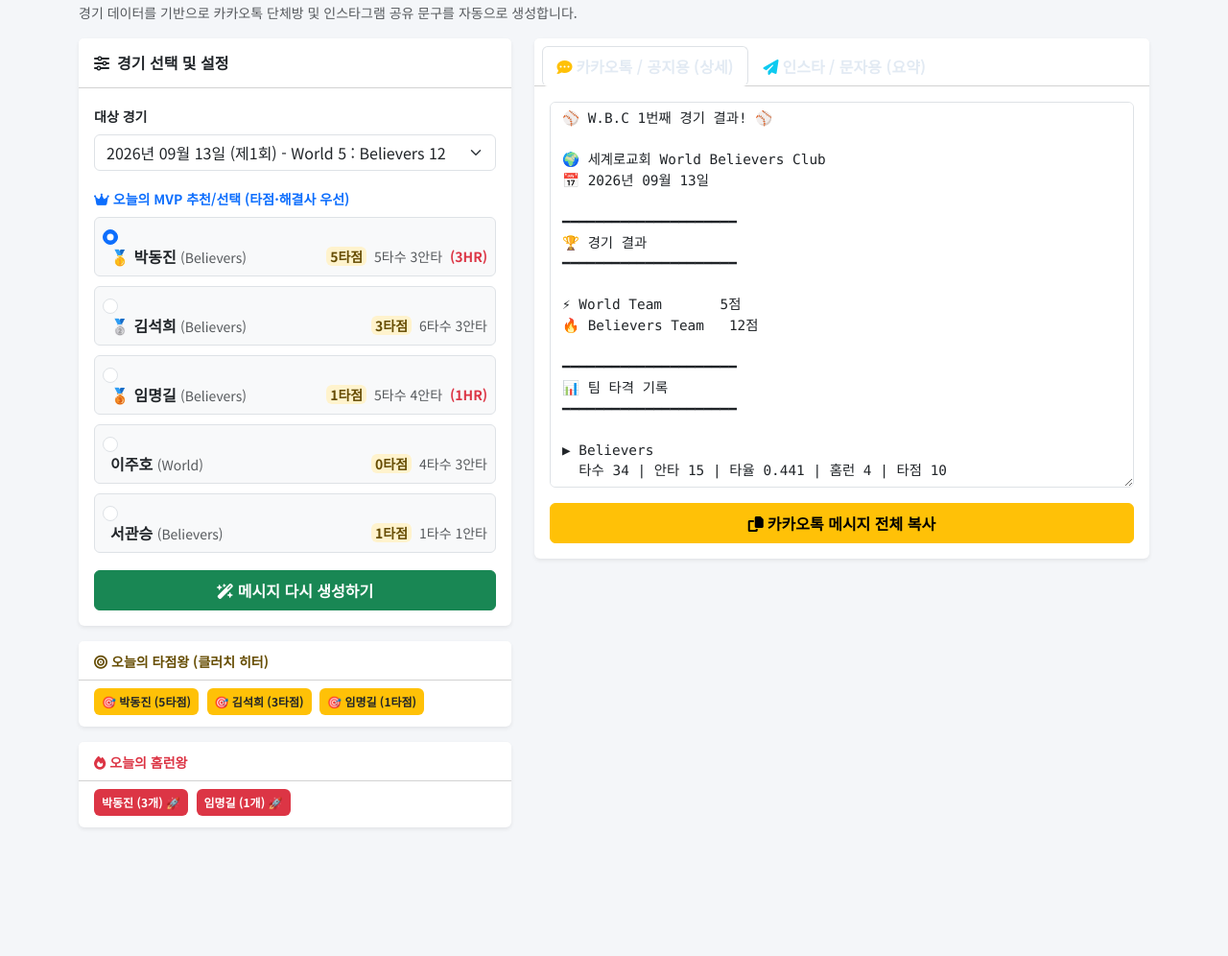
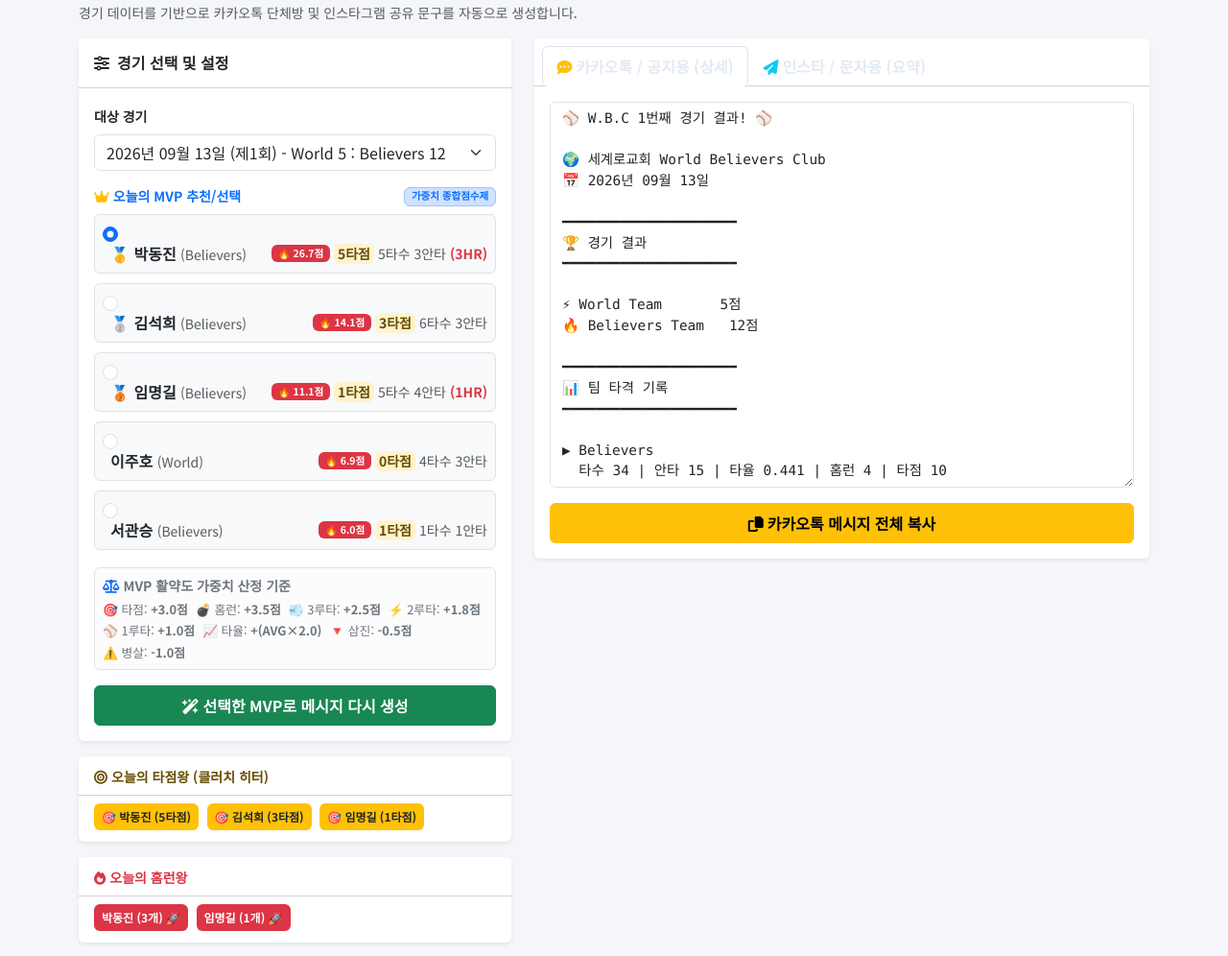
Before and after one commit to Irum725/WBC, a Flask app: page /sns/1 in a window 1280 px wide. Shown: the part 141-1137 px from the top of the page at 96% size. Run offline with Flask 3, Linux system fonts and the light colour scheme; data comes from the database, SQL or seed files in the repository.

Commit message:
feat: implement comprehensive weighted scoring system for MVP selection and update documentation

```diff
--- a/app.py
+++ b/app.py
@@ -337,6 +337,33 @@ def history():
     conn.close()
     return render_template('history.html', games=games, fmt_date=fmt_date)
 
+def calc_mvp_points(r):
+    """
+    [WBC 공인 경기 MVP 종합 활약도 점수 산정 공식]
+    1. 타점 (득점 직접 기여 / 해결사 능력): +3.0점 (가장 중요)
+    2. 홈런 (장타 & 득점): +3.5점
+    3. 3루타: +2.5점
+    4. 2루타: +1.8점
+    5. 1루타(단타): +1.0점
+    6. 타율 보너스 (안타 생산율): (타율 * 2.0)점
+    7. 삼진(아웃 기여 감점): -0.5점
+    8. 병살타(찬스 무산 감점): -1.0점
+    """
+    if not r or r['ab'] <= 0:
+        return 0.0
+
+    singles = r['singles'] if 'singles' in r.keys() else max(0, r['hits'] - (r['doubles'] or 0) - (r['triples'] or 0) - (r['hr'] or 0))
+    doubles = r['doubles'] or 0
+    triples = r['triples'] or 0
+    hr = r['hr'] or 0
+    rbi = r['rbi'] or 0
+    avg = r['avg'] or 0.0
+    k = r['k'] if 'k' in r.keys() else 0
+    dp = r['dp'] if 'dp' in r.keys() else 0
+
+    pts = (rbi * 3.0) + (hr * 3.5) + (triples * 2.5) + (doubles * 1.8) + (singles * 1.0) + (avg * 2.0) - (k * 0.5) - (dp * 1.0)
+    return round(max(0.0, pts), 1)
+
 @app.route('/sns')
 @app.route('/sns/<int:gid>')
 def sns_page(gid=None):
@@ -345,20 +372,20 @@ def sns_page(gid=None):
     sel = None; recs = []; mvp_cands = []; hr_list = []; rbi_list = []
     if gid:
         sel = conn.execute('SELECT * FROM games WHERE id=?',(gid,)).fetchone()
-        recs = conn.execute('''
+        raw_recs = conn.execute('''
             SELECT p.name,p.team,br.ab,br.hits,br.singles,br.doubles,
-                   br.triples,br.hr,br.rbi,br.avg,br.slg,br.k,br.batting_order
+                   br.triples,br.hr,br.rbi,br.avg,br.slg,br.k,br.dp,br.batting_order
             FROM batting_records br JOIN players p ON p.id=br.player_id
             WHERE br.game_id=? ORDER BY br.rbi DESC, br.hits DESC, br.avg DESC
         ''',(gid,)).fetchall()
 
-        # MVP 추천 점수 산정: (타점 * 2.0) + (안타 * 1.5) + (홈런 * 2.0) + (타율 * 1.0)
-        # 점수를 뽑아내는 해결사/클러치 능력을 최우선 평가
-        def mvp_score(r):
-            if r['ab'] <= 0: return -1
-            return (r['rbi'] * 2.5) + (r['hits'] * 1.5) + (r['hr'] * 2.0) + (r['avg'] or 0)
+        recs = []
+        for r in raw_recs:
+            rd = dict(r)
+            rd['mvp_pts'] = calc_mvp_points(r)
+            recs.append(rd)
 
-        mvp_cands = sorted([r for r in recs if r['ab'] > 0], key=mvp_score, reverse=True)[:5]
+        mvp_cands = sorted([r for r in recs if r['ab'] > 0], key=lambda x: x['mvp_pts'], reverse=True)[:5]
         hr_list   = sorted([r for r in recs if r['hr'] > 0], key=lambda x: -x['hr'])
         rbi_list  = sorted([r for r in recs if r['rbi'] > 0], key=lambda x: -x['rbi'])
     conn.close()
@@ -377,7 +404,7 @@ def sns_generate():
     if not game: return jsonify({'err':'없음'}),404
     recs = conn.execute('''
         SELECT p.name,p.team,br.ab,br.hits,br.singles,br.doubles,
-               br.triples,br.hr,br.rbi,br.avg,br.slg
+               br.triples,br.hr,br.rbi,br.avg,br.slg,br.k,br.dp
         FROM batting_records br JOIN players p ON p.id=br.player_id
         WHERE br.game_id=? ORDER BY br.avg DESC,br.hits DESC
     ''',(gid,)).fetchall()
@@ -388,7 +415,13 @@ def sns_generate():
     ws_score = game['world_score'] if game['world_score'] is not None else '?'
     bs_score = game['believers_score'] if game['believers_score'] is not None else '?'
 
-    distinct_teams = sorted(list(set(r['team'] for r in recs)))
+    rec_list = []
+    for r in recs:
+        rd = dict(r)
+        rd['mvp_pts'] = calc_mvp_points(r)
+        rec_list.append(rd)
+
+    distinct_teams = sorted(list(set(r['team'] for r in rec_list)))
     def ts(rs):
         ab=sum(r['ab'] for r in rs); h=sum(r['hits'] for r in rs)
         hr=sum(r['hr'] for r in rs)
@@ -397,25 +430,20 @@ def sns_generate():
 
     team_stats_blocks = []
     for tname in distinct_teams:
-        trs = [r for r in recs if r['team']==tname]
+        trs = [r for r in rec_list if r['team']==tname]
         tab, th, thr, trbi, tavg = ts(trs)
         team_stats_blocks.append(f"▶ {tname}\n  타수 {tab} | 안타 {th} | 타율 {tavg:.3f} | 홈런 {thr} | 타점 {trbi}")
 
     team_stats_str = "\n\n".join(team_stats_blocks)
 
-    # MVP 추천 점수 산정: 타점을 최우선 반영
-    def mvp_score(r):
-        if r['ab'] <= 0: return -1
-        return (r['rbi'] * 2.5) + (r['hits'] * 1.5) + (r['hr'] * 2.0) + (r['avg'] or 0)
-
-    sorted_hitters = sorted([r for r in recs if r['ab'] > 0], key=mvp_score, reverse=True)
-    hr_lead = sorted([r for r in recs if r['hr'] > 0], key=lambda x: -x['hr'])
-    rbi_lead = sorted([r for r in recs if r['rbi'] > 0], key=lambda x: -x['rbi'])
+    sorted_hitters = sorted([r for r in rec_list if r['ab'] > 0], key=lambda x: x['mvp_pts'], reverse=True)
+    hr_lead = sorted([r for r in rec_list if r['hr'] > 0], key=lambda x: -x['hr'])
+    rbi_lead = sorted([r for r in rec_list if r['rbi'] > 0], key=lambda x: -x['rbi'])
 
     # MVP 선수 정보 추출
     mvp_row = None
     if mvp:
-        for r in recs:
+        for r in rec_list:
             if r['name'] == mvp:
                 mvp_row = r
                 break
@@ -425,7 +453,11 @@ def sns_generate():
     mvp_detail = ""
     if mvp_row:
         mvp_name = mvp_row['name']
-        mvp_detail = f" ({mvp_row['ab']}타수 {mvp_row['hits']}안타 {mvp_row['rbi']}타점, 타율 {mvp_row['avg']:.3f})"
+        mvp_pts = mvp_row.get('mvp_pts', calc_mvp_points(mvp_row))
+        mvp_detail = f" [🔥 종합 {mvp_pts}점 | {mvp_row['ab']}타수 {mvp_row['hits']}안타 {mvp_row['rbi']}타점"
+        if mvp_row['hr'] > 0:
+            mvp_detail += f" {mvp_row['hr']}홈런"
+        mvp_detail += f", 타율 {mvp_row['avg']:.3f}]"
     else:
         mvp_name = mvp or '—'
 
@@ -441,8 +473,9 @@ def sns_generate():
     top5 = ''
     for i, r in enumerate(sorted_hitters[:5]):
         m = medals[i] if i < 3 else f'  {i+1}'
-        top5 += f"\n   {m} {r['name']}  {r['ab']}타수 {r['hits']}안타  {r['rbi']}타점  타율 {r['avg']:.3f}"
-        if r['hr'] > 0: top5 += f"  (홈런 {r['hr']})"
+        top5 += f"\n   {m} {r['name']}  {r['mvp_pts']}점 ({r['ab']}타수 {r['hits']}안타 {r['rbi']}타점"
+        if r['hr'] > 0: top5 += f" {r['hr']}홈런"
+        top5 += f" 타율 {r['avg']:.3f})"
 
     long_msg = f"""⚾ W.B.C {gnum}번째 경기 결과! ⚾
 
@@ -467,7 +500,7 @@ def sns_generate():
 ━━━━━━━━━━━━━━━━━━━━━
 
 🏅 MVP: {mvp_name} 형제{mvp_detail}{rbi_line}{hr_line}
-📈 활약 타자 TOP 5{top5}
+📈 활약 타자 TOP 5 (가중치 종합점수순){top5}
 
 ━━━━━━━━━━━━━━━━━━━━━
 
@@ -479,7 +512,7 @@ def sns_generate():
     lead_hitter_info = "—"
     if sorted_hitters:
         lh = sorted_hitters[0]
-        lead_hitter_info = f"{lh['name']} ({lh['ab']}타수 {lh['hits']}안타 {lh['rbi']}타점 타율 {lh['avg']:.3f})"
+        lead_hitter_info = f"{lh['name']} [🔥 {lh['mvp_pts']}점] ({lh['ab']}타수 {lh['hits']}안타 {lh['rbi']}타점 타율 {lh['avg']:.3f})"
 
     short_msg = f"""⚾ W.B.C 경기 결과 | {dstr}
 
@@ -487,7 +520,7 @@ def sns_generate():
 🔥 Believers  {bs_score}점
 
 🏅 MVP: {mvp_name} 형제{mvp_detail}
-🎯 최다 타점/해결사: {lead_hitter_info}
+🎯 경기 최고 활약(종합 1위): {lead_hitter_info}
 {rbi_line}{hr_line}
 
 오늘도 감사합니다 🙏 믿음으로 스윙하라! ⚾
--- a/templates/sns.html
+++ b/templates/sns.html
@@ -28,7 +28,10 @@
 
                 {% if sel %}
                 <div class="mb-3">
-                    <label class="form-label fw-bold small text-primary"><i class="fa-solid fa-crown me-1"></i>오늘의 MVP 추천/선택 (타점·해결사 우선)</label>
+                    <label class="form-label fw-bold small text-primary d-flex justify-content-between align-items-center">
+                        <span><i class="fa-solid fa-crown me-1 text-warning"></i>오늘의 MVP 추천/선택</span>
+                        <span class="badge bg-primary-subtle text-primary border border-primary-subtle">가중치 종합점수제</span>
+                    </label>
                     <div class="d-flex flex-column gap-2">
                         {% for cand in mvp_cands %}
                         <div class="form-check p-2 rounded border bg-light">
@@ -38,10 +41,11 @@
                                     {% if loop.first %}🥇 {% elif loop.index == 2 %}🥈 {% elif loop.index == 3 %}🥉 {% endif %}
                                     <strong>{{ cand.name }}</strong> <small class="text-muted">({{ cand.team }})</small>
                                 </span>
-                                <span class="small">
+                                <span class="small d-flex align-items-center gap-1">
+                                    <span class="badge bg-danger text-white">🔥 {{ cand.mvp_pts }}점</span>
                                     <strong class="text-warning-emphasis bg-warning-subtle px-1 rounded">{{ cand.rbi or 0 }}타점</strong>
-                                    <span class="text-muted ms-1">{{ cand.ab }}타수 {{ cand.hits }}안타</span>
-                                    {% if cand.hr > 0 %}<span class="text-danger fw-bold ms-1">({{ cand.hr }}HR)</span>{% endif %}
+                                    <span class="text-muted">{{ cand.ab }}타수 {{ cand.hits }}안타</span>
+                                    {% if cand.hr > 0 %}<span class="text-danger fw-bold">({{ cand.hr }}HR)</span>{% endif %}
                                 </span>
                             </label>
                         </div>
@@ -49,8 +53,23 @@
                     </div>
                 </div>
 
+                <!-- MVP Score Rules Card -->
+                <div class="alert alert-light border small p-2 mb-3 text-secondary">
+                    <div class="fw-bold mb-1"><i class="fa-solid fa-scale-balanced me-1 text-primary"></i>MVP 활약도 가중치 산정 기준</div>
+                    <div class="d-flex flex-wrap gap-x-2 gap-y-1" style="font-size: 0.8rem; row-gap: 3px; column-gap: 8px;">
+                        <span>🎯 타점: <strong>+3.0점</strong></span>
+                        <span>💣 홈런: <strong>+3.5점</strong></span>
+                        <span>💨 3루타: <strong>+2.5점</strong></span>
+                        <span>⚡ 2루타: <strong>+1.8점</strong></span>
+                        <span>⚾ 1루타: <strong>+1.0점</strong></span>
+                        <span>📈 타율: <strong>+(AVG×2.0)</strong></span>
+                        <span>🔻 삼진: <strong>-0.5점</strong></span>
+                        <span>⚠️ 병살: <strong>-1.0점</strong></span>
+                    </div>
+                </div>
+
                 <button type="button" class="btn btn-success w-100 py-2 fw-bold" onclick="generateSns()">
-                    <i class="fa-solid fa-wand-magic-sparkles me-1"></i>메시지 다시 생성하기
+                    <i class="fa-solid fa-wand-magic-sparkles me-1"></i>선택한 MVP로 메시지 다시 생성
                 </button>
                 {% endif %}
             </div>
```
Also changed, not shown: PROJECT_STATUS.md (+15 -4 lines).
